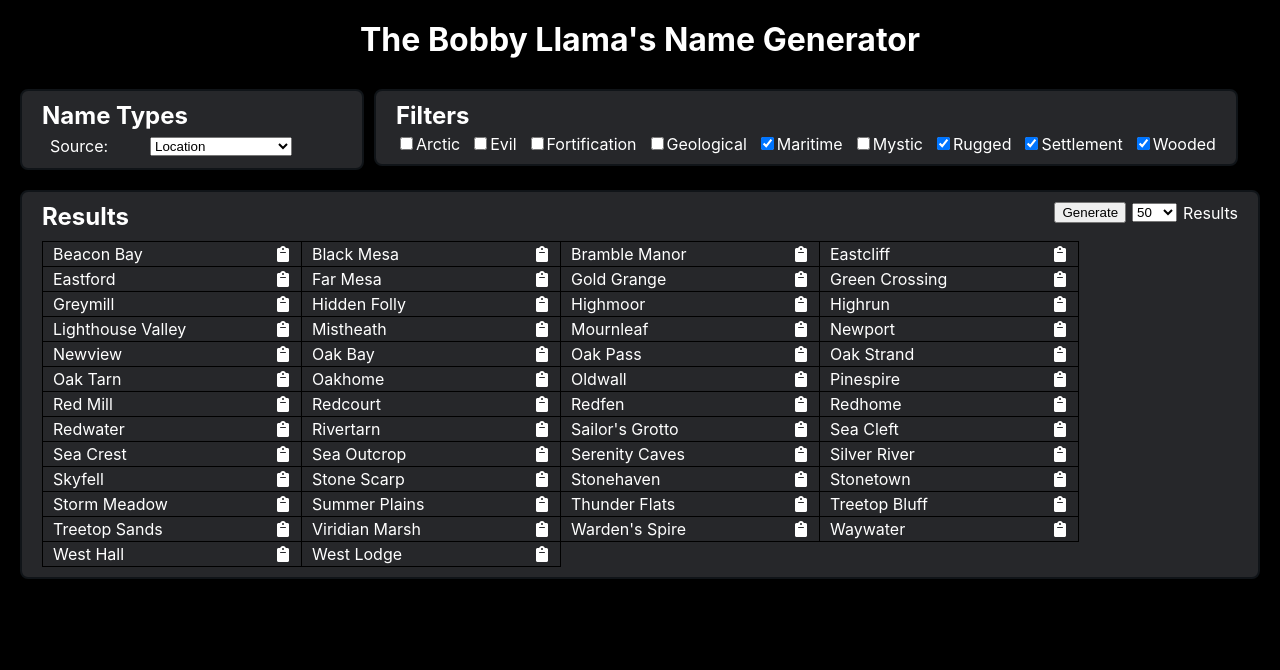
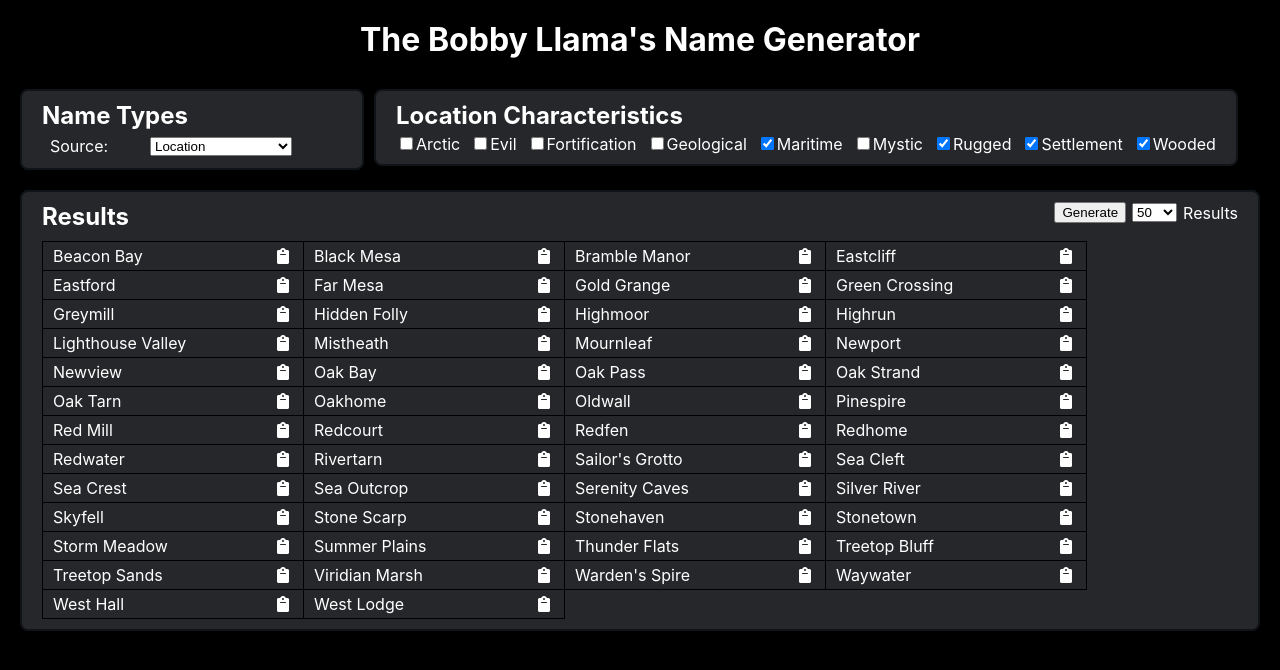
Before and after one commit to TheBobbyLlama/name-generator, a React (Create React App) app: page / in a window 1280 px wide. Shown: the top 670 px of the page. Built offline with nearby package versions, Linux system fonts and the light colour scheme; what spelling would draw is missing.

Commit message:
Data files can now specify custom filter text.

```diff
--- a/src/components/NameFilters/NameFilters.js
+++ b/src/components/NameFilters/NameFilters.js
@@ -24,7 +24,7 @@ function NameFilters() {
 
 	return (
 		<section id="nameFilters">
-			<h2>Filters</h2>
+			<h2>{state.dataset[0].filterText || "Filters"}</h2>
 			<div>
 				{filterList.map(filter => {
 					return (<div key={filter}>
--- a/src/components/ResultsPanel/ResultsPanel.css
+++ b/src/components/ResultsPanel/ResultsPanel.css
@@ -33,7 +33,7 @@
 	display: flex;
 	justify-content: space-between;
 	margin: -1px 0px 0px -1px;
-	padding: 2px 8px 2px 10px;
+	padding: 4px 10px;
 	width: 240px;
 }
 
--- a/src/data/namelists/ASoIaF.json
+++ b/src/data/namelists/ASoIaF.json
@@ -1,6 +1,7 @@
 [
 	{
-		"source": "https://awoiaf.westeros.org/index.php/Portal:Characters"
+		"source": "https://awoiaf.westeros.org/index.php/Portal:Characters",
+		"filterText": "Surnames"
 	},
 	{
 		"category": "Westerosi",
--- a/src/data/namelists/Locations.json
+++ b/src/data/namelists/Locations.json
@@ -1,4 +1,7 @@
 [
+	{
+		"filterText": "Location Characteristics"
+	},
 	{
 		"category": "Location",
 		"defaultFilters": [ "Maritime", "Rugged", "Settlement", "Wooded" ],
```
Also changed, not shown: src/data/namelists/ElderScrolls.json.
